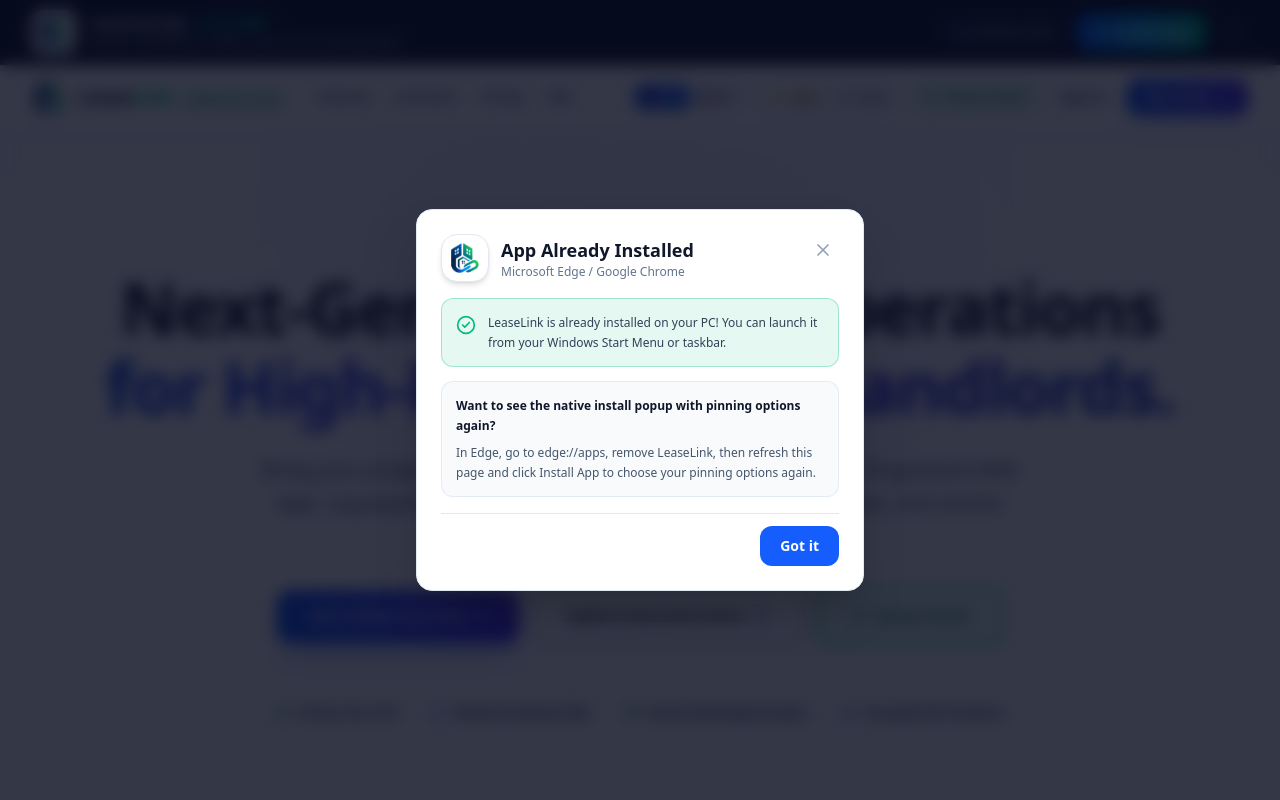
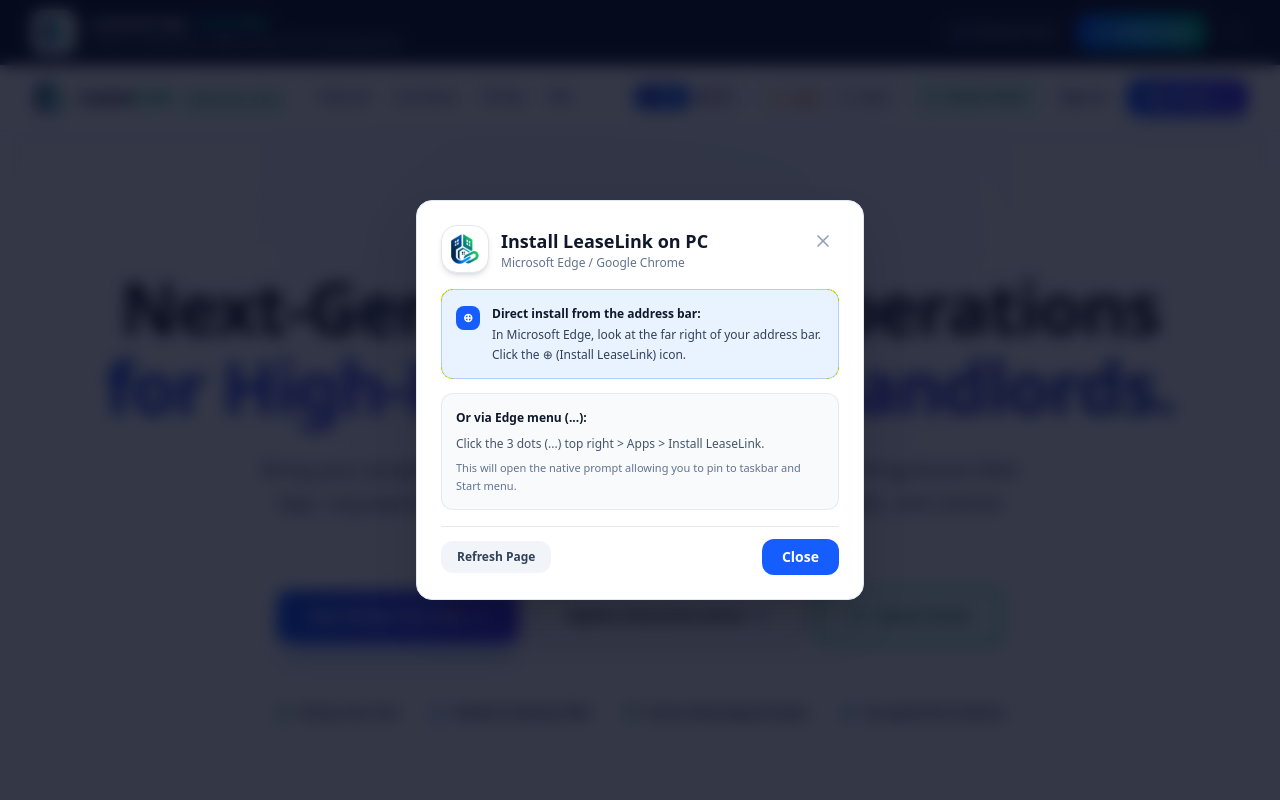
Before and after one commit to nanakamdomraoulrusselalvares-cmyk/lease-link, a Next.js app: page / in a window 1280 px wide. Both pictures are taken after a click on the button "Install App". Shown: the top 800 px of the page. Built offline with nearby package versions, Linux system fonts and the light colour scheme.

Commit message:
fix(pwa): update manifest id to /?source=pwa to clear Chromium cooldown and fix install guide

```diff
--- a/public/sw.js
+++ b/public/sw.js
@@ -1,7 +1,8 @@
-// LeaseLink PWA Service Worker v1.0
-const CACHE_NAME = "leaselink-cache-v1";
+// LeaseLink PWA Service Worker v2.0
+const CACHE_NAME = "leaselink-cache-v2";
 const PRECACHE_ASSETS = [
   "/",
+  "/?source=pwa",
   "/manifest.json",
   "/brand/leaselink-logo.png",
   "/brand/leaselink-symbol.png",
--- a/src/components/PwaInstallBanner.tsx
+++ b/src/components/PwaInstallBanner.tsx
@@ -32,7 +32,7 @@
   const [isDismissed, setIsDismissed] = useState(false);
   const [deferredPrompt, setDeferredPrompt] = useState<BeforeInstallPromptEvent | null>(null);
   const [platform, setPlatform] = useState<"ios" | "android" | "desktop" | "other">("desktop");
-  const [showAlreadyInstalledModal, setShowAlreadyInstalledModal] = useState(false);
+  const [showInstallGuideModal, setShowInstallGuideModal] = useState(false);
   const [showIosGuideModal, setShowIosGuideModal] = useState(false);
   const [isInstalling, setIsInstalling] = useState(false);
 
@@ -211,9 +211,8 @@
       return;
     }
 
-    // 5. CASE C: Desktop Edge / Chrome where the app is ALREADY registered in edge://apps
-    // When an app is already installed in Edge/Chrome, the browser will not re-prompt.
-    setShowAlreadyInstalledModal(true);
+    // 5. CASE C: Desktop Edge / Chrome where activePrompt is not yet dispatched
+    setShowInstallGuideModal(true);
   };
 
   const handleDismiss = () => {
@@ -329,8 +328,8 @@
         </div>
       </aside>
 
-      {/* Clean Modal for When App Is Already Installed in Edge / Chrome */}
-      {showAlreadyInstalledModal && (
+      {/* Native Browser Install Helper Modal */}
+      {showInstallGuideModal && (
         <div
           role="dialog"
           aria-modal="true"
@@ -351,7 +350,7 @@
                 </div>
                 <div>
                   <h3 className="font-extrabold text-base sm:text-lg">
-                    {isFrench ? "Application Déjà Installée" : "App Already Installed"}
+                    {isFrench ? "Installer LeaseLink sur PC" : "Install LeaseLink on PC"}
                   </h3>
                   <p className="text-xs text-slate-500 dark:text-slate-400">
                     {isFrench ? "Microsoft Edge / Google Chrome" : "Microsoft Edge / Google Chrome"}
@@ -361,7 +360,7 @@
 
               <button
                 type="button"
-                onClick={() => setShowAlreadyInstalledModal(false)}
+                onClick={() => setShowInstallGuideModal(false)}
                 className="p-1.5 text-slate-400 hover:text-slate-700 dark:hover:text-white rounded-lg hover:bg-slate-100 dark:hover:bg-slate-800 transition cursor-pointer"
               >
                 <X className="w-5 h-5" />
@@ -369,36 +368,61 @@
             </div>
 
             <div className="space-y-3.5 my-4 text-xs sm:text-sm">
-              <div className="p-3.5 rounded-xl bg-emerald-500/10 border border-emerald-500/30 flex items-start gap-3">
-                <CheckCircle2 className="w-5 h-5 text-emerald-500 shrink-0 mt-0.5" />
-                <p className="text-xs text-slate-700 dark:text-slate-200 leading-relaxed">
-                  {isFrench
-                    ? "L'application LeaseLink est déjà installée sur votre ordinateur ! Vous pouvez la lancer depuis votre menu Démarrer Windows ou votre barre des tâches."
-                    : "LeaseLink is already installed on your PC! You can launch it from your Windows Start Menu or taskbar."}
-                </p>
+              <div className="p-3.5 rounded-xl bg-blue-500/10 border border-blue-500/30 flex items-start gap-3">
+                <div className="w-6 h-6 rounded-lg bg-blue-600 text-white font-bold flex items-center justify-center shrink-0 text-xs mt-0.5">
+                  ⊕
+                </div>
+                <div className="text-xs text-slate-700 dark:text-slate-200 leading-relaxed">
+                  <p className="font-bold text-slate-900 dark:text-white mb-0.5">
+                    {isFrench
+                      ? "Installation directe depuis la barre d'adresse :"
+                      : "Direct install from the address bar:"}
+                  </p>
+                  <p>
+                    {isFrench
+                      ? "Dans Microsoft Edge, regardez tout à droite de votre barre d'adresse (à côté de l'étoile). Cliquez sur l'icône ⊕ (Installer LeaseLink)."
+                      : "In Microsoft Edge, look at the far right of your address bar. Click the ⊕ (Install LeaseLink) icon."}
+                  </p>
+                </div>
               </div>
 
-              <div className="p-3.5 rounded-xl bg-slate-50 dark:bg-slate-800/60 border border-slate-200/80 dark:border-slate-700/60 text-xs text-slate-600 dark:text-slate-300 leading-relaxed space-y-2">
+              <div className="p-3.5 rounded-xl bg-slate-50 dark:bg-slate-800/60 border border-slate-200/80 dark:border-slate-700/60 text-xs text-slate-600 dark:text-slate-300 leading-relaxed space-y-1.5">
                 <p className="font-semibold text-slate-900 dark:text-white">
                   {isFrench
-                    ? "Vous souhaitez réafficher la fenêtre d'installation native ?"
-                    : "Want to see the native install popup with pinning options again?"}
+                    ? "Ou via le menu (...) d'Edge :"
+                    : "Or via Edge menu (...):"}
                 </p>
                 <p>
                   {isFrench
-                    ? "Dans Microsoft Edge, accédez à edge://apps, supprimez LeaseLink, puis actualisez cette page et cliquez sur Installer l'App pour choisir à nouveau les options (Épingler à la barre des tâches, Démarrer, etc.)."
-                    : "In Edge, go to edge://apps, remove LeaseLink, then refresh this page and click Install App to choose your pinning options again."}
+                    ? "Cliquez sur les 3 points (...) en haut à droite > Applications > Installer LeaseLink."
+                    : "Click the 3 dots (...) top right > Apps > Install LeaseLink."}
+                </p>
+                <p className="text-[11px] text-slate-500 dark:text-slate-400">
+                  {isFrench
+                    ? "Cela ouvre immédiatement la fenêtre native pour choisir d'épingler à la barre des tâches et au menu Démarrer."
+                    : "This will open the native prompt allowing you to pin to taskbar and Start menu."}
                 </p>
               </div>
             </div>
 
-            <div className="flex items-center justify-end gap-2 pt-3 border-t border-slate-200 dark:border-slate-800">
+            <div className="flex items-center justify-between gap-2 pt-3 border-t border-slate-200 dark:border-slate-800">
               <button
                 type="button"
-                onClick={() => setShowAlreadyInstalledModal(false)}
-                className="w-full sm:w-auto px-5 py-2.5 rounded-xl text-xs sm:text-sm font-bold text-white bg-blue-600 hover:bg-blue-500 active:scale-95 transition cursor-pointer"
+                onClick={() => {
+                  if (typeof window !== "undefined") {
+                    window.location.reload();
+                  }
+                }}
+                className="px-4 py-2 rounded-xl text-xs font-bold text-slate-700 dark:text-slate-200 bg-slate-100 dark:bg-slate-800 hover:bg-slate-200 dark:hover:bg-slate-700 transition cursor-pointer"
               >
-                {isFrench ? "Compris" : "Got it"}
+                {isFrench ? "Actualiser la page" : "Refresh Page"}
+              </button>
+              <button
+                type="button"
+                onClick={() => setShowInstallGuideModal(false)}
+                className="px-5 py-2 rounded-xl text-xs sm:text-sm font-bold text-white bg-blue-600 hover:bg-blue-500 active:scale-95 transition cursor-pointer"
+              >
+                {isFrench ? "Fermer" : "Close"}
               </button>
             </div>
           </div>
```
Also changed, not shown: public/manifest.json.
